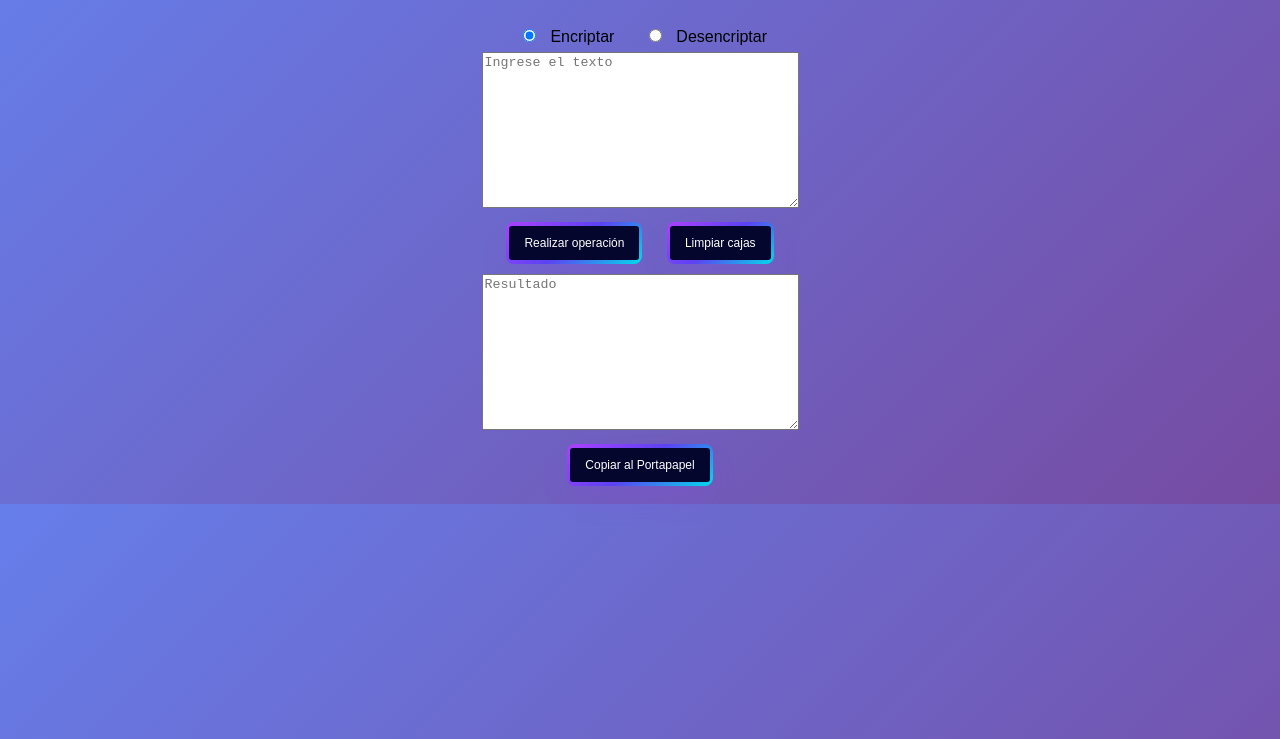
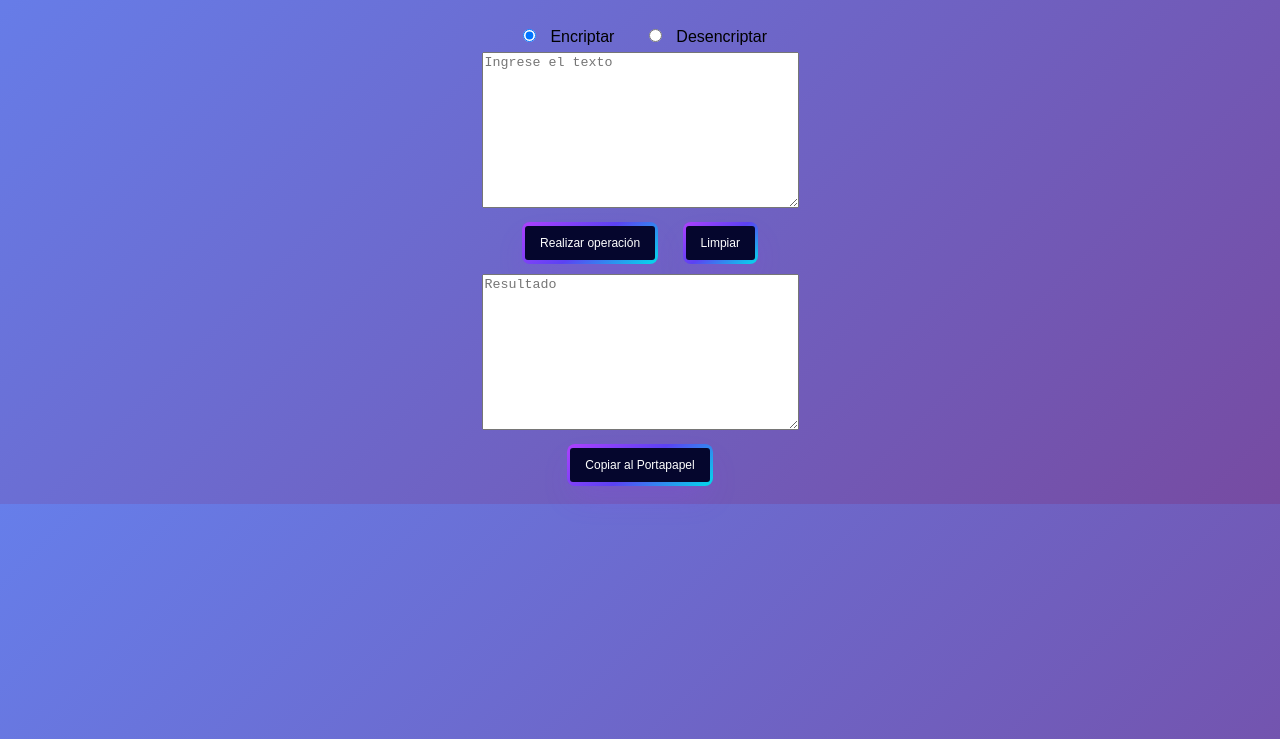
Before and after one commit to ReSvGh/desafioOracleOAlura, a plain HTML site: page index.html in a window 1280 px wide. Shown: the part 61-800 px from the top of the page. Drawn offline with Linux system fonts and the light colour scheme.

Commit message:
quitar clase

```diff
--- a/index.html
+++ b/index.html
@@ -9,7 +9,7 @@
 </head>
 <body>
     <h1>Encriptador/Desencriptador</h1>
-    <div class="centrar">
+    <div>
         <label>
             <input type="radio" name="option" value="encryptar" checked> Encriptar
         </label>
@@ -20,7 +20,7 @@
         <textarea name="" id="textoEntrada" cols="37" rows="10" placeholder="Ingrese el texto"></textarea>
         <br>
         <button onclick="encriptaDesencriptar()"><span class="text">Realizar operación</span></button>
-        <button onclick="limpiarAreaTexto()"><span class="text">Limpiar cajas</span></button>
+        <button onclick="limpiarAreaTexto()"><span class="text">Limpiar</span></button>
 
         <br>
         <textarea name=""  id="salidaTexto" cols="37" rows="10" placeholder="Resultado" oninput="limpiarAreaTexto()" readonly></textarea>
--- a/style.css
+++ b/style.css
@@ -11,7 +11,7 @@ label, input, button {
 
 
 button {
-
+    text-align: center;
     background-image: linear-gradient(144deg,#AF40FF, #5B42F3 50%,#00DDEB);
     border: 0;
     border-radius: 8px;
@@ -58,7 +58,3 @@ button {
    button:active {
     transform: scale(0.9);
    }
-
-   .centrar{
-    text-align: center;
-   }
```
